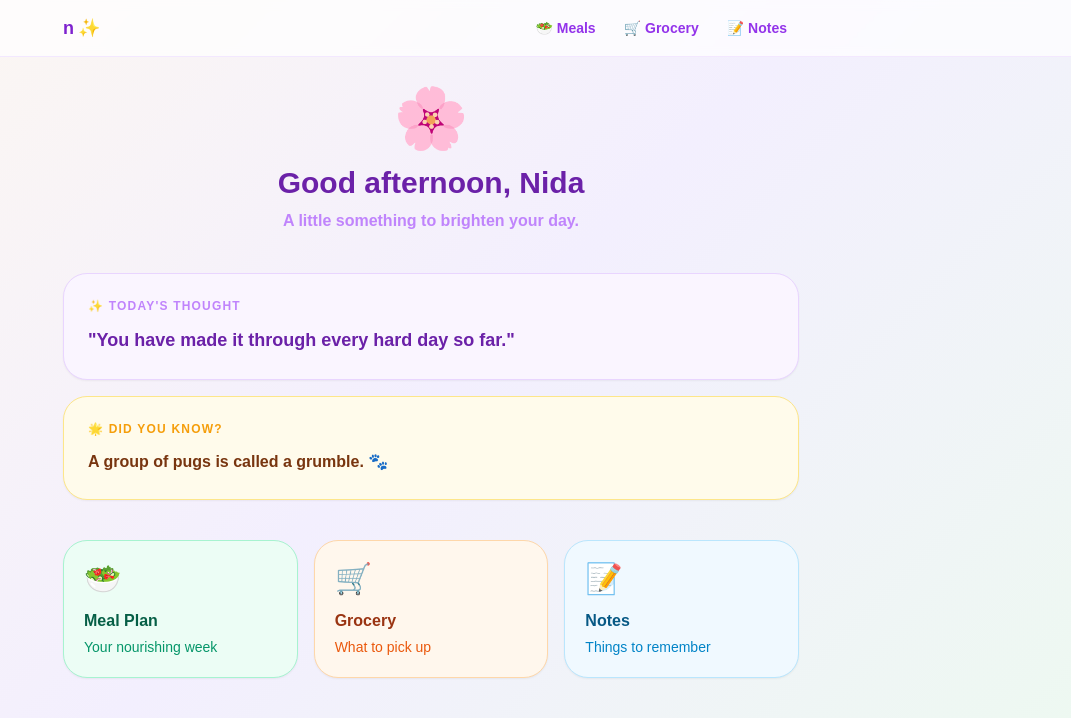
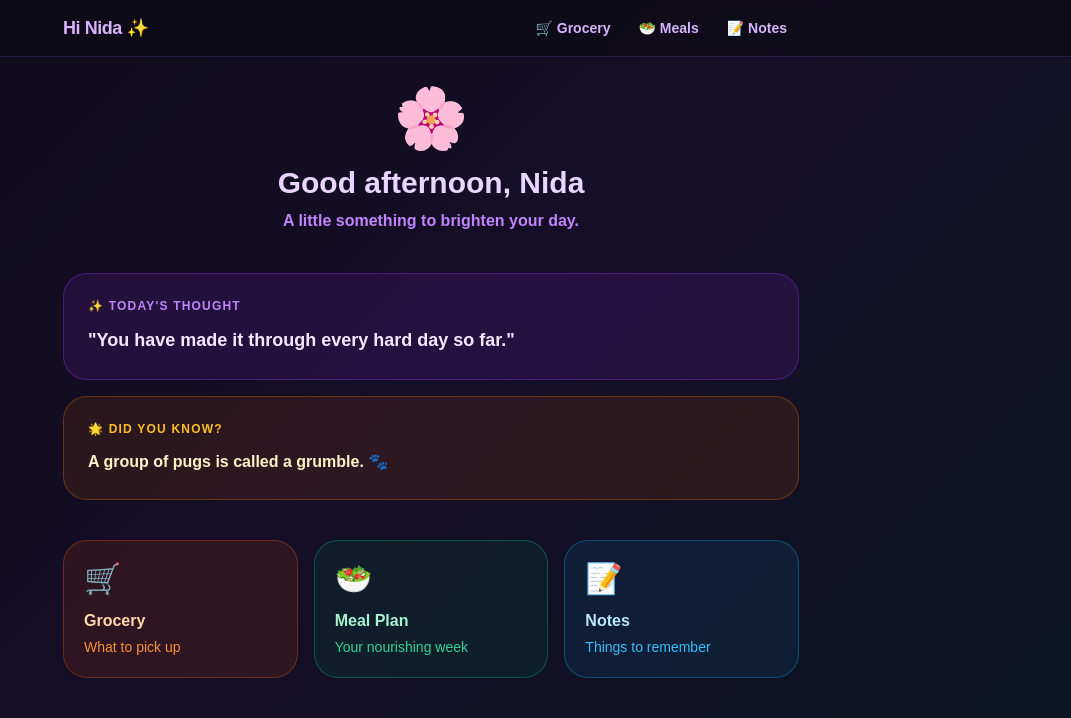
Before and after one commit to thephoenix13/n-health, a Next.js app: page / in a window 1280 px wide. Shown: the top 718 px of the page, without its empty margins (209-1280 px from the left). Built offline with nearby package versions, Linux system fonts and the light colour scheme.

Commit message:
Dark mode, Hi Nida nav label, grocery before meals

```diff
--- a/components/Layout.js
+++ b/components/Layout.js
@@ -2,8 +2,8 @@ import Link from 'next/link'
 import { useRouter } from 'next/router'
 
 const navItems = [
+  { href: '/grocery', label: '🛒 Grocery' },
   { href: '/meal-plan', label: '🥗 Meals' },
-  { href: '/grocery', label: '🛒 Grocery' },
   { href: '/memory', label: '📝 Notes' },
 ]
 
@@ -11,11 +11,11 @@ export default function Layout({ children }) {
   const router = useRouter()
 
   return (
-    <div className="min-h-screen" style={{ background: 'linear-gradient(135deg, #fdf8f0 0%, #f3effe 50%, #edf9f0 100%)' }}>
-      <nav className="sticky top-0 z-10 backdrop-blur-sm bg-white/70 border-b border-purple-100">
+    <div className="min-h-screen" style={{ background: 'linear-gradient(135deg, #0d0b18 0%, #150e28 50%, #0b1520 100%)' }}>
+      <nav className="sticky top-0 z-10 backdrop-blur-sm border-b" style={{ background: 'rgba(15, 12, 24, 0.85)', borderColor: 'rgba(139, 92, 246, 0.2)' }}>
         <div className="max-w-3xl mx-auto px-4 py-3 flex items-center justify-between">
-          <Link href="/" className="font-black text-purple-700 text-lg tracking-tight">
-            n ✨
+          <Link href="/" className="font-black text-purple-300 text-lg tracking-tight">
+            Hi Nida ✨
           </Link>
           <div className="flex gap-1">
             {navItems.map((item) => (
@@ -25,7 +25,7 @@ export default function Layout({ children }) {
                 className={`px-3 py-1.5 rounded-full text-sm font-bold transition-all ${
                   router.pathname === item.href
                     ? 'bg-purple-600 text-white shadow-sm'
-                    : 'text-purple-600 hover:bg-purple-100'
+                    : 'text-purple-300 hover:bg-purple-900/50'
                 }`}
               >
                 {item.label}
--- a/pages/grocery.js
+++ b/pages/grocery.js
@@ -8,11 +8,12 @@ export default function Grocery({ content }) {
     <Layout>
       <div className="mb-8">
         <div className="text-4xl mb-2">🛒</div>
-        <h1 className="text-2xl font-black text-orange-800">Grocery List</h1>
+        <h1 className="text-2xl font-black text-orange-300">Grocery List</h1>
         <p className="text-orange-500 font-semibold mt-1">Everything you need for the week</p>
       </div>
       <div
-        className="markdown-content bg-white rounded-3xl p-6 shadow-sm border border-orange-100"
+        className="markdown-content rounded-3xl p-6 border"
+        style={{ background: 'rgba(20, 14, 10, 0.8)', borderColor: 'rgba(234, 88, 12, 0.2)' }}
         dangerouslySetInnerHTML={{ __html: content }}
       />
     </Layout>
--- a/pages/index.js
+++ b/pages/index.js
@@ -22,47 +22,50 @@ export default function Home({ dayIndex }) {
       {/* Header */}
       <div className="text-center mb-10">
         <div className="text-6xl mb-4">🌸</div>
-        <h1 className="text-3xl font-black text-purple-800 mb-2">{greeting}, Nida</h1>
+        <h1 className="text-3xl font-black text-purple-200 mb-2">{greeting}, Nida</h1>
         <p className="text-purple-400 font-semibold">A little something to brighten your day.</p>
       </div>
 
       {/* Affirmation */}
-      <div className="bg-purple-50 border border-purple-200 rounded-3xl p-6 mb-4 shadow-sm">
+      <div className="rounded-3xl p-6 mb-4 border" style={{ background: 'rgba(88, 28, 135, 0.25)', borderColor: 'rgba(147, 51, 234, 0.35)' }}>
         <p className="text-xs font-black text-purple-400 uppercase tracking-widest mb-3">✨ Today's thought</p>
-        <p className="text-lg font-bold text-purple-800 leading-relaxed">"{affirmation}"</p>
+        <p className="text-lg font-bold text-purple-100 leading-relaxed">"{affirmation}"</p>
       </div>
 
       {/* Fact of the day */}
-      <div className="bg-amber-50 border border-amber-200 rounded-3xl p-6 mb-10 shadow-sm">
-        <p className="text-xs font-black text-amber-500 uppercase tracking-widest mb-3">🌟 Did you know?</p>
-        <p className="text-base font-semibold text-amber-900 leading-relaxed">{fact}</p>
+      <div className="rounded-3xl p-6 mb-10 border" style={{ background: 'rgba(120, 53, 15, 0.25)', borderColor: 'rgba(217, 119, 6, 0.35)' }}>
+        <p className="text-xs font-black text-amber-400 uppercase tracking-widest mb-3">🌟 Did you know?</p>
+        <p className="text-base font-semibold text-amber-100 leading-relaxed">{fact}</p>
       </div>
 
-      {/* Nav cards */}
+      {/* Nav cards — Grocery first */}
       <div className="grid grid-cols-1 sm:grid-cols-3 gap-4">
         <Link
+          href="/grocery"
+          className="rounded-3xl p-5 border hover:shadow-lg hover:-translate-y-1 transition-all"
+          style={{ background: 'rgba(124, 45, 18, 0.25)', borderColor: 'rgba(234, 88, 12, 0.35)' }}
+        >
+          <div className="text-3xl mb-3">🛒</div>
+          <h2 className="font-black text-orange-200 text-base mb-1">Grocery</h2>
+          <p className="text-orange-400 text-sm font-medium">What to pick up</p>
+        </Link>
+        <Link
           href="/meal-plan"
-          className="bg-emerald-50 border border-emerald-200 rounded-3xl p-5 shadow-sm hover:shadow-md hover:-translate-y-1 transition-all"
+          className="rounded-3xl p-5 border hover:shadow-lg hover:-translate-y-1 transition-all"
+          style={{ background: 'rgba(6, 78, 59, 0.25)', borderColor: 'rgba(16, 185, 129, 0.35)' }}
         >
           <div className="text-3xl mb-3">🥗</div>
-          <h2 className="font-black text-emerald-800 text-base mb-1">Meal Plan</h2>
-          <p className="text-emerald-600 text-sm font-medium">Your nourishing week</p>
-        </Link>
-        <Link
-          href="/grocery"
-          className="bg-orange-50 border border-orange-200 rounded-3xl p-5 shadow-sm hover:shadow-md hover:-translate-y-1 transition-all"
-        >
-          <div className="text-3xl mb-3">🛒</div>
-          <h2 className="font-black text-orange-800 text-base mb-1">Grocery</h2>
-          <p className="text-orange-600 text-sm font-medium">What to pick up</p>
+          <h2 className="font-black text-emerald-200 text-base mb-1">Meal Plan</h2>
+          <p className="text-emerald-400 text-sm font-medium">Your nourishing week</p>
         </Link>
         <Link
           href="/memory"
-          className="bg-sky-50 border border-sky-200 rounded-3xl p-5 shadow-sm hover:shadow-md hover:-translate-y-1 transition-all"
+          className="rounded-3xl p-5 border hover:shadow-lg hover:-translate-y-1 transition-all"
+          style={{ background: 'rgba(12, 74, 110, 0.25)', borderColor: 'rgba(14, 165, 233, 0.35)' }}
         >
           <div className="text-3xl mb-3">📝</div>
-          <h2 className="font-black text-sky-800 text-base mb-1">Notes</h2>
-          <p className="text-sky-600 text-sm font-medium">Things to remember</p>
+          <h2 className="font-black text-sky-200 text-base mb-1">Notes</h2>
+          <p className="text-sky-400 text-sm font-medium">Things to remember</p>
         </Link>
       </div>
     </Layout>
--- a/pages/meal-plan.js
+++ b/pages/meal-plan.js
@@ -8,11 +8,12 @@ export default function MealPlan({ content }) {
     <Layout>
       <div className="mb-8">
         <div className="text-4xl mb-2">🥗</div>
-        <h1 className="text-2xl font-black text-emerald-800">Meal Plan</h1>
+        <h1 className="text-2xl font-black text-emerald-300">Meal Plan</h1>
         <p className="text-emerald-500 font-semibold mt-1">A week of gentle, nourishing meals</p>
       </div>
       <div
-        className="markdown-content bg-white rounded-3xl p-6 shadow-sm border border-emerald-100"
+        className="markdown-content rounded-3xl p-6 border"
+        style={{ background: 'rgba(15, 20, 18, 0.8)', borderColor: 'rgba(16, 185, 129, 0.2)' }}
         dangerouslySetInnerHTML={{ __html: content }}
       />
     </Layout>
--- a/pages/memory.js
+++ b/pages/memory.js
@@ -8,11 +8,12 @@ export default function Memory({ content }) {
     <Layout>
       <div className="mb-8">
         <div className="text-4xl mb-2">📝</div>
-        <h1 className="text-2xl font-black text-sky-800">Notes</h1>
+        <h1 className="text-2xl font-black text-sky-300">Notes</h1>
         <p className="text-sky-500 font-semibold mt-1">A running log of things to keep in mind</p>
       </div>
       <div
-        className="markdown-content bg-white rounded-3xl p-6 shadow-sm border border-sky-100"
+        className="markdown-content rounded-3xl p-6 border"
+        style={{ background: 'rgba(10, 15, 22, 0.8)', borderColor: 'rgba(14, 165, 233, 0.2)' }}
         dangerouslySetInnerHTML={{ __html: content }}
       />
     </Layout>
--- a/styles/globals.css
+++ b/styles/globals.css
@@ -6,61 +6,63 @@
 
 body {
   font-family: 'Nunito', sans-serif;
-  background-color: #fdf8f0;
+  background-color: #0d0b18;
 }
 
 /* Markdown content */
 .markdown-content h1 {
-  @apply text-2xl font-bold text-purple-800 mt-8 mb-3;
+  @apply text-2xl font-bold text-purple-300 mt-8 mb-3;
 }
 .markdown-content h2 {
-  @apply text-xl font-bold text-purple-700 mt-7 mb-3 pb-2 border-b border-purple-100;
+  @apply text-xl font-bold text-purple-300 mt-7 mb-3 pb-2 border-b border-purple-800;
 }
 .markdown-content h3 {
-  @apply text-base font-bold text-purple-600 mt-5 mb-2;
+  @apply text-base font-bold text-purple-400 mt-5 mb-2;
 }
 .markdown-content p {
-  @apply text-gray-700 leading-relaxed mb-3;
+  @apply text-gray-300 leading-relaxed mb-3;
 }
 .markdown-content ul {
-  @apply list-disc list-inside space-y-1.5 mb-5 text-gray-700;
+  @apply list-disc list-inside space-y-1.5 mb-5 text-gray-300;
 }
 .markdown-content ol {
-  @apply list-decimal list-inside space-y-1.5 mb-5 text-gray-700;
+  @apply list-decimal list-inside space-y-1.5 mb-5 text-gray-300;
 }
 .markdown-content li {
   @apply leading-relaxed;
 }
 .markdown-content strong {
-  @apply font-bold text-purple-700;
+  @apply font-bold text-purple-300;
 }
 .markdown-content em {
   @apply italic text-gray-500 text-sm;
 }
 .markdown-content blockquote {
-  @apply border-l-4 border-purple-200 pl-4 py-1 my-4 italic text-gray-500 bg-purple-50 rounded-r-2xl;
+  @apply border-l-4 border-purple-700 pl-4 py-1 my-4 italic text-gray-400 rounded-r-2xl;
+  background: rgba(88, 28, 135, 0.15);
 }
 .markdown-content hr {
-  @apply border-purple-100 my-6;
+  @apply border-purple-900 my-6;
 }
 
 /* Tables */
 .markdown-content table {
   @apply w-full border-collapse rounded-2xl overflow-hidden mb-6 text-sm;
-  box-shadow: 0 1px 6px rgba(139, 92, 246, 0.08);
+  box-shadow: 0 1px 8px rgba(0, 0, 0, 0.4);
 }
 .markdown-content thead {
-  @apply bg-purple-100;
+  background: rgba(88, 28, 135, 0.5);
 }
 .markdown-content th {
-  @apply text-purple-800 font-bold px-4 py-2.5 text-left;
+  @apply text-purple-200 font-bold px-4 py-2.5 text-left;
 }
 .markdown-content td {
-  @apply border-b border-purple-50 px-4 py-2.5 text-gray-700;
+  @apply px-4 py-2.5 text-gray-300;
+  border-bottom: 1px solid rgba(139, 92, 246, 0.1);
 }
 .markdown-content tr:last-child td {
-  @apply border-b-0;
+  border-bottom: none;
 }
 .markdown-content tbody tr:nth-child(even) td {
-  background-color: rgba(237, 233, 254, 0.25);
+  background-color: rgba(139, 92, 246, 0.06);
 }
```
